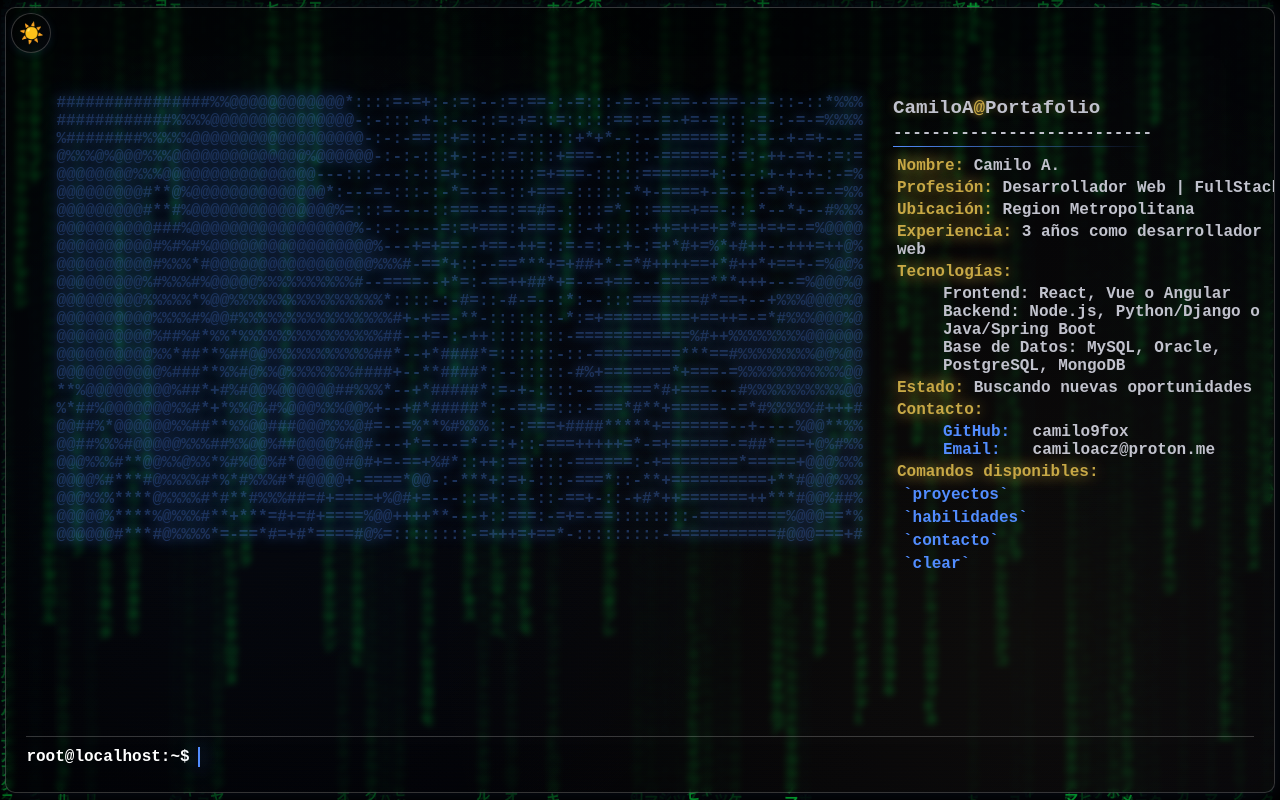
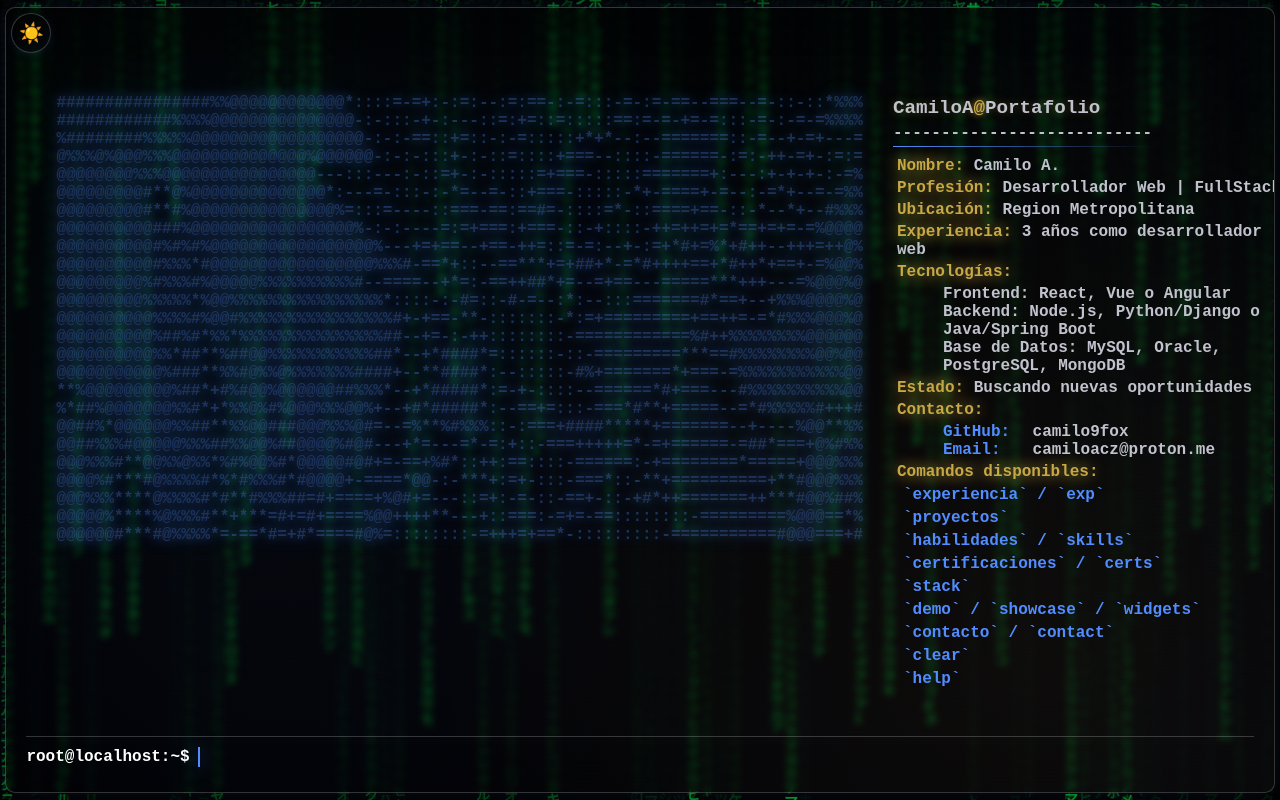
Before and after one commit to camilo9fox/portafolio, a React (Create React App) app: page / in a window 1280 px wide. Built offline with nearby package versions, Linux system fonts and the light colour scheme.

Commit message:
add other commands

```diff
--- a/src/components/terminal/terminal.tsx
+++ b/src/components/terminal/terminal.tsx
@@ -547,10 +547,15 @@ const Terminal = () => {
                   <strong>Comandos disponibles:</strong>
                 </p>
                 <ul className="commands-list">
+                  <li>`experiencia` / `exp`</li>
                   <li>`proyectos`</li>
-                  <li>`habilidades`</li>
-                  <li>`contacto`</li>
+                  <li>`habilidades` / `skills`</li>
+                  <li>`certificaciones` / `certs`</li>
+                  <li>`stack`</li>
+                  <li>`demo` / `showcase` / `widgets`</li>
+                  <li>`contacto` / `contact`</li>
                   <li>`clear`</li>
+                  <li>`help`</li>
                 </ul>
               </div>
             </div>
```
